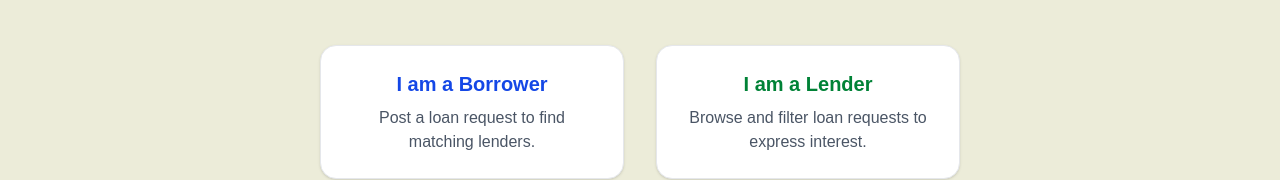
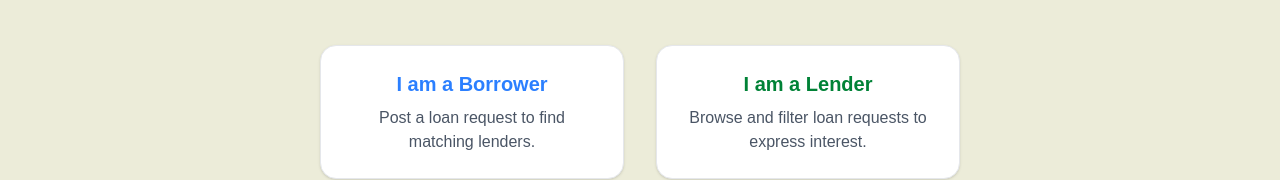
Before and after one commit to rutvisutariya10/quote-it, a Next.js app: page / in a window 1280 px wide. Shown: the part 368-548 px from the top of the page. Built offline with nearby package versions, Linux system fonts and the light colour scheme; no server answers.

Commit message:
Testing colors

```diff
--- a/src/app/auth/page.tsx
+++ b/src/app/auth/page.tsx
@@ -26,7 +26,7 @@ export default function AuthPage() {
       password,
     });
     if (error) {
-      alert(error.message);
+      alert("Please enter the credentials and then click Sign Up :)");
     } else {
       alert('Check your email for confirmation!');
     }
@@ -75,7 +75,7 @@ export default function AuthPage() {
         <div className="text-center mt-4">
           <button
             onClick={handleSignup}
-            className="text-[#173054] hover:text-blue-700 font-semibold"
+            className="text-[#173054] hover:text-blue-600 font-semibold"
           >
             Dont have an account? Sign Up
           </button>
--- a/src/app/page.tsx
+++ b/src/app/page.tsx
@@ -10,7 +10,7 @@ export default function Home() {
           href="/borrower"
           className="block p-6 rounded-2xl shadow hover:shadow-lg bg-white border border-gray-200 text-center hover:bg-blue-50 transition"
         >
-          <h2 className="text-xl font-bold text-blue-700 mb-2">I am a Borrower</h2>
+          <h2 className="text-xl font-bold text-blue-500 mb-2">I am a Borrower</h2>
           <p className="text-gray-600">Post a loan request to find matching lenders.</p>
         </Link>
 
```
